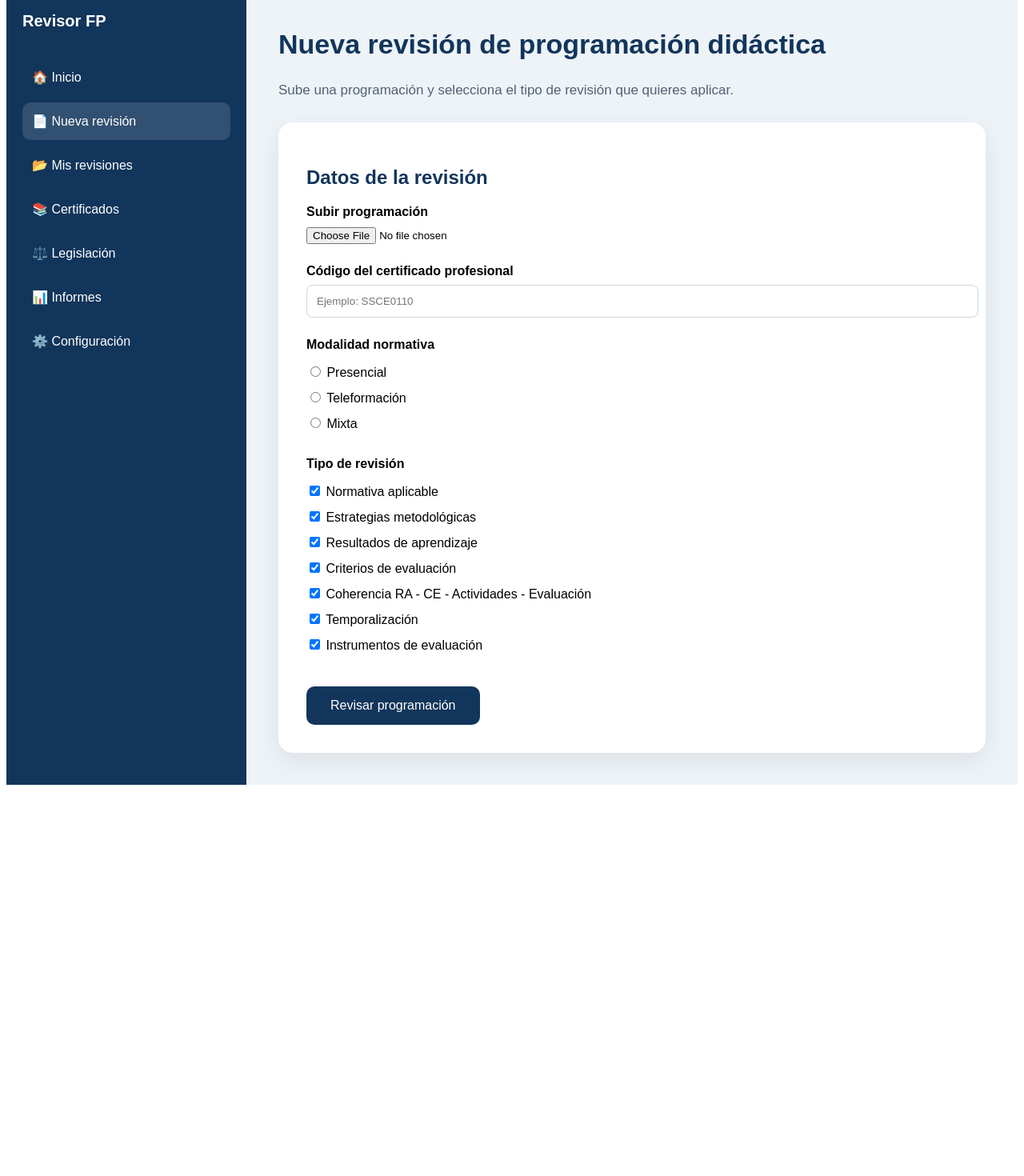
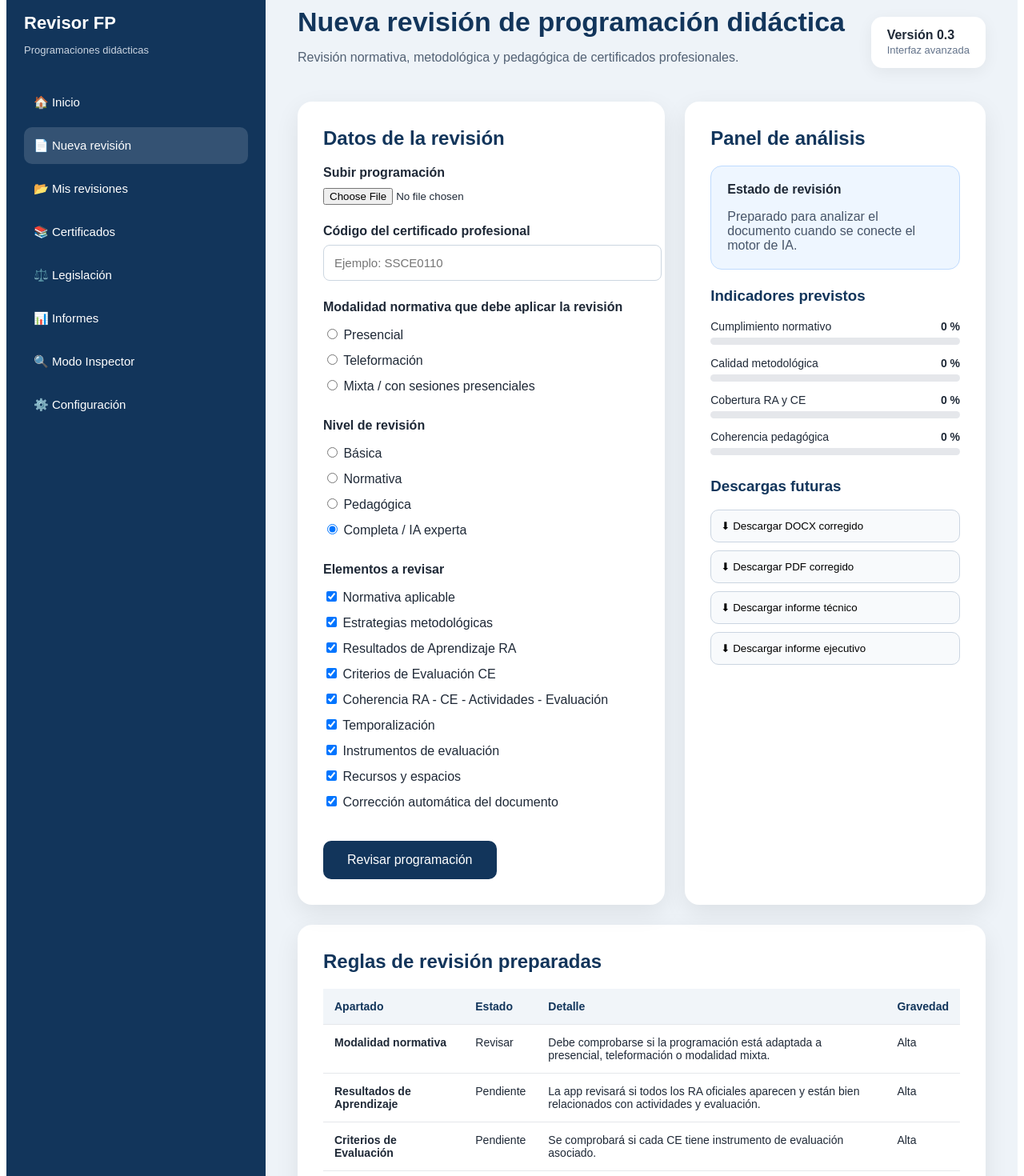
Before and after one commit to elenaa801/REVISOR-PROGRAMACIONES-DID-CTICAS, a Next.js app: page / in a window 1280 px wide. Shown: the part 40-1510 px from the top of the page at 80% size. Before the commit the page ends 1029 px from the top, so only its background shows below. Built offline with nearby package versions, Linux system fonts and the light colour scheme.

Commit message:
Versión 0.3 - Panel avanzado de revisión

```diff
--- a/app/page.jsx
+++ b/app/page.jsx
@@ -1,20 +1,62 @@
 export default function Home() {
+  const errores = [
+    {
+      apartado: "Modalidad normativa",
+      estado: "Revisar",
+      detalle: "Debe comprobarse si la programación está adaptada a presencial, teleformación o modalidad mixta.",
+      gravedad: "Alta"
+    },
+    {
+      apartado: "Resultados de Aprendizaje",
+      estado: "Pendiente",
+      detalle: "La app revisará si todos los RA oficiales aparecen y están bien relacionados con actividades y evaluación.",
+      gravedad: "Alta"
+    },
+    {
+      apartado: "Criterios de Evaluación",
+      estado: "Pendiente",
+      detalle: "Se comprobará si cada CE tiene instrumento de evaluación asociado.",
+      gravedad: "Alta"
+    },
+    {
+      apartado: "Estrategias metodológicas",
+      estado: "Revisar",
+      detalle: "Se analizará si la metodología es activa, práctica y coherente con el certificado.",
+      gravedad: "Media"
+    },
+    {
+      apartado: "Temporalización",
+      estado: "Pendiente",
+      detalle: "Se verificará si las horas coinciden con las oficiales del certificado profesional.",
+      gravedad: "Alta"
+    }
+  ];
+
   return (
     <main style={{
       minHeight: "100vh",
       display: "flex",
       background: "#eef3f8",
-      fontFamily: "Arial, sans-serif"
+      fontFamily: "Arial, sans-serif",
+      color: "#1f2937"
     }}>
       <aside style={{
-        width: "260px",
+        width: "280px",
         background: "#12355b",
         color: "white",
-        padding: "30px 20px"
+        padding: "30px 22px"
       }}>
-        <h2 style={{ fontSize: "20px", marginBottom: "35px" }}>
+        <h2 style={{ fontSize: "22px", marginBottom: "8px" }}>
           Revisor FP
         </h2>
+
+        <p style={{
+          fontSize: "13px",
+          color: "#cbd5e1",
+          marginBottom: "35px"
+        }}>
+          Programaciones didácticas
+        </p>
 
         {[
           "🏠 Inicio",
@@ -23,14 +65,16 @@ export default function Home() {
           "📚 Certificados",
           "⚖️ Legislación",
           "📊 Informes",
+          "🔍 Modo Inspector",
           "⚙️ Configuración"
         ].map((item) => (
           <div key={item} style={{
             padding: "14px 12px",
             marginBottom: "8px",
             borderRadius: "10px",
-            background: item.includes("Nueva") ? "#ffffff22" : "transparent",
-            cursor: "pointer"
+            background: item.includes("Nueva") ? "#ffffff25" : "transparent",
+            cursor: "pointer",
+            fontSize: "15px"
           }}>
             {item}
           </div>
@@ -38,29 +82,55 @@ export default function Home() {
       </aside>
 
       <section style={{ flex: 1, padding: "40px" }}>
-        <h1 style={{ color: "#12355b", fontSize: "34px" }}>
+        <header style={{
+          display: "flex",
+          justifyContent: "space-between",
+          alignItems: "center",
+          marginBottom: "30px"
+        }}>
+          <div>
+            <h1 style={{ color: "#12355b", fontSize: "34px", margin: 0 }}>
               Nueva revisión de programación didáctica
             </h1>
-
-        <p style={{ color: "#526174", fontSize: "17px" }}>
-          Sube una programación y selecciona el tipo de revisión que quieres aplicar.
+            <p style={{ color: "#526174", fontSize: "16px" }}>
+              Revisión normativa, metodológica y pedagógica de certificados profesionales.
             </p>
+          </div>
 
           <div style={{
             background: "white",
-          marginTop: "30px",
-          padding: "35px",
+            padding: "14px 20px",
+            borderRadius: "14px",
+            boxShadow: "0 5px 20px rgba(0,0,0,0.06)"
+          }}>
+            <strong>Versión 0.3</strong>
+            <br />
+            <span style={{ fontSize: "13px", color: "#64748b" }}>
+              Interfaz avanzada
+            </span>
+          </div>
+        </header>
+
+        <div style={{
+          display: "grid",
+          gridTemplateColumns: "1.1fr 0.9fr",
+          gap: "25px"
+        }}>
+          <section style={{
+            background: "white",
+            padding: "32px",
             borderRadius: "18px",
-          boxShadow: "0 10px 30px rgba(0,0,0,0.08)",
-          maxWidth: "900px"
+            boxShadow: "0 10px 30px rgba(0,0,0,0.08)"
           }}>
-          <h2 style={{ color: "#12355b" }}>Datos de la revisión</h2>
+            <h2 style={{ color: "#12355b", marginTop: 0 }}>
+              Datos de la revisión
+            </h2>
 
             <label><strong>Subir programación</strong></label>
             <br />
             <input type="file" accept=".docx,.pdf" style={{ marginTop: "10px" }} />
 
-          <div style={{ marginTop: "25px" }}>
+            <div style={{ marginTop: "24px" }}>
               <label><strong>Código del certificado profesional</strong></label>
               <br />
               <input
@@ -68,38 +138,51 @@ export default function Home() {
                 placeholder="Ejemplo: SSCE0110"
                 style={{
                   marginTop: "8px",
-                padding: "12px",
+                  padding: "13px",
                   width: "100%",
                   border: "1px solid #ccd6e0",
-                borderRadius: "8px"
+                  borderRadius: "8px",
+                  fontSize: "15px"
                 }}
               />
             </div>
 
-          <div style={{ marginTop: "25px" }}>
-            <label><strong>Modalidad normativa</strong></label>
+            <div style={{ marginTop: "24px" }}>
+              <label><strong>Modalidad normativa que debe aplicar la revisión</strong></label>
               <div style={{ marginTop: "10px", lineHeight: "2" }}>
                 <label><input type="radio" name="modalidad" /> Presencial</label><br />
                 <label><input type="radio" name="modalidad" /> Teleformación</label><br />
-              <label><input type="radio" name="modalidad" /> Mixta</label>
+                <label><input type="radio" name="modalidad" /> Mixta / con sesiones presenciales</label>
               </div>
             </div>
 
-          <div style={{ marginTop: "25px" }}>
-            <label><strong>Tipo de revisión</strong></label>
+            <div style={{ marginTop: "24px" }}>
+              <label><strong>Nivel de revisión</strong></label>
+              <div style={{ marginTop: "10px", lineHeight: "2" }}>
+                <label><input type="radio" name="nivel" /> Básica</label><br />
+                <label><input type="radio" name="nivel" /> Normativa</label><br />
+                <label><input type="radio" name="nivel" /> Pedagógica</label><br />
+                <label><input type="radio" name="nivel" defaultChecked /> Completa / IA experta</label>
+              </div>
+            </div>
+
+            <div style={{ marginTop: "24px" }}>
+              <label><strong>Elementos a revisar</strong></label>
               <div style={{ marginTop: "10px", lineHeight: "2" }}>
                 <label><input type="checkbox" defaultChecked /> Normativa aplicable</label><br />
                 <label><input type="checkbox" defaultChecked /> Estrategias metodológicas</label><br />
-              <label><input type="checkbox" defaultChecked /> Resultados de aprendizaje</label><br />
-              <label><input type="checkbox" defaultChecked /> Criterios de evaluación</label><br />
+                <label><input type="checkbox" defaultChecked /> Resultados de Aprendizaje RA</label><br />
+                <label><input type="checkbox" defaultChecked /> Criterios de Evaluación CE</label><br />
                 <label><input type="checkbox" defaultChecked /> Coherencia RA - CE - Actividades - Evaluación</label><br />
                 <label><input type="checkbox" defaultChecked /> Temporalización</label><br />
-              <label><input type="checkbox" defaultChecked /> Instrumentos de evaluación</label>
+                <label><input type="checkbox" defaultChecked /> Instrumentos de evaluación</label><br />
+                <label><input type="checkbox" defaultChecked /> Recursos y espacios</label><br />
+                <label><input type="checkbox" defaultChecked /> Corrección automática del documento</label>
               </div>
             </div>
 
             <button style={{
-            marginTop: "35px",
+              marginTop: "32px",
               background: "#12355b",
               color: "white",
               padding: "15px 30px",
@@ -110,8 +193,140 @@ export default function Home() {
             }}>
               Revisar programación
             </button>
+          </section>
+
+          <section style={{
+            background: "white",
+            padding: "32px",
+            borderRadius: "18px",
+            boxShadow: "0 10px 30px rgba(0,0,0,0.08)"
+          }}>
+            <h2 style={{ color: "#12355b", marginTop: 0 }}>
+              Panel de análisis
+            </h2>
+
+            <div style={{
+              background: "#eef6ff",
+              border: "1px solid #bfdbfe",
+              padding: "20px",
+              borderRadius: "14px",
+              marginBottom: "22px"
+            }}>
+              <strong>Estado de revisión</strong>
+              <p style={{ marginBottom: 0, color: "#475569" }}>
+                Preparado para analizar el documento cuando se conecte el motor de IA.
+              </p>
             </div>
+
+            <h3 style={{ color: "#12355b" }}>Indicadores previstos</h3>
+
+            {[
+              ["Cumplimiento normativo", "0 %"],
+              ["Calidad metodológica", "0 %"],
+              ["Cobertura RA y CE", "0 %"],
+              ["Coherencia pedagógica", "0 %"]
+            ].map(([nombre, valor]) => (
+              <div key={nombre} style={{ marginBottom: "15px" }}>
+                <div style={{
+                  display: "flex",
+                  justifyContent: "space-between",
+                  fontSize: "14px"
+                }}>
+                  <span>{nombre}</span>
+                  <strong>{valor}</strong>
+                </div>
+                <div style={{
+                  height: "9px",
+                  background: "#e5e7eb",
+                  borderRadius: "999px",
+                  marginTop: "6px"
+                }}>
+                  <div style={{
+                    height: "9px",
+                    width: "0%",
+                    background: "#12355b",
+                    borderRadius: "999px"
+                  }} />
+                </div>
+              </div>
+            ))}
+
+            <h3 style={{ color: "#12355b", marginTop: "28px" }}>
+              Descargas futuras
+            </h3>
+
+            <div style={{ display: "grid", gap: "10px" }}>
+              {[
+                "Descargar DOCX corregido",
+                "Descargar PDF corregido",
+                "Descargar informe técnico",
+                "Descargar informe ejecutivo"
+              ].map((boton) => (
+                <button key={boton} style={{
+                  padding: "12px",
+                  borderRadius: "10px",
+                  border: "1px solid #cbd5e1",
+                  background: "#f8fafc",
+                  cursor: "pointer",
+                  textAlign: "left"
+                }}>
+                  ⬇ {boton}
+                </button>
+              ))}
+            </div>
+          </section>
+        </div>
+
+        <section style={{
+          background: "white",
+          padding: "32px",
+          borderRadius: "18px",
+          boxShadow: "0 10px 30px rgba(0,0,0,0.08)",
+          marginTop: "25px"
+        }}>
+          <h2 style={{ color: "#12355b", marginTop: 0 }}>
+            Reglas de revisión preparadas
+          </h2>
+
+          <table style={{
+            width: "100%",
+            borderCollapse: "collapse",
+            fontSize: "14px"
+          }}>
+            <thead>
+              <tr style={{ background: "#f1f5f9" }}>
+                <th style={th}>Apartado</th>
+                <th style={th}>Estado</th>
+                <th style={th}>Detalle</th>
+                <th style={th}>Gravedad</th>
+              </tr>
+            </thead>
+            <tbody>
+              {errores.map((item) => (
+                <tr key={item.apartado}>
+                  <td style={td}><strong>{item.apartado}</strong></td>
+                  <td style={td}>{item.estado}</td>
+                  <td style={td}>{item.detalle}</td>
+                  <td style={td}>{item.gravedad}</td>
+                </tr>
+              ))}
+            </tbody>
+          </table>
+        </section>
       </section>
     </main>
   );
 }
+
+const th = {
+  textAlign: "left",
+  padding: "14px",
+  borderBottom: "1px solid #e5e7eb",
+  color: "#12355b"
+};
+
+const td = {
+  padding: "14px",
+  borderBottom: "1px solid #e5e7eb",
+  verticalAlign: "top"
+};
```
Lines whose indentation alone changed are shown as unchanged.
